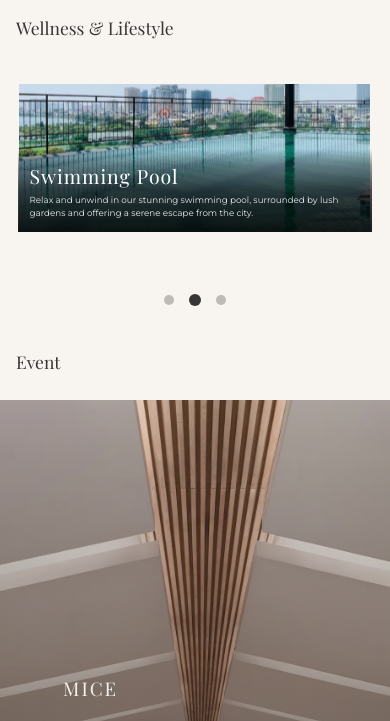
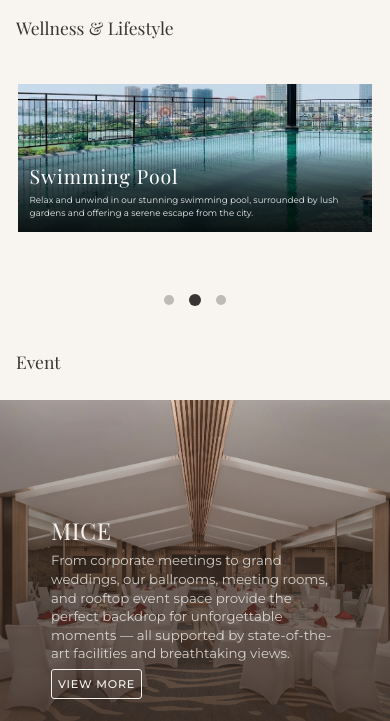
Before and after one commit to Trungtrau17/Dusit, a plain HTML site: page index.html in a window 390 px wide. Shown: the part 4123-4844 px from the top of the page. Drawn offline with nearby package versions, Linux system fonts and the light colour scheme; a web font is replaced by a local one.

Commit message:
Cập nhật gỡ debug

```diff
--- a/css/style.css
+++ b/css/style.css
@@ -2354,6 +2354,38 @@ h1, h2, h3, h4, h5 {
     display: block;
     margin: 0 auto ;
   }
+  .section .ev .heading {
+    font-size: clamp(1.25rem, 5vw, 1.75rem);
+    margin-left: var(--space-md);
+    margin-right: var(--space-md);
+  }
+
+  .ev .ev-img img {
+    height: clamp(250px, 50vh, 350px); /* ✅ Even shorter on small screens */
+  }
+
+  .ev .ev-img .overlay-text {
+    max-width: 80%; /* ✅ Almost full width */
+    width: 80%;
+    padding: var(--space-md); /* ✅ Even smaller padding */
+  }
+
+  .ev .ev-img .overlay-text h3 {
+    font-size: clamp(1.25rem, 6vw, 1.75rem);
+    margin-bottom: var(--space-sm);
+    letter-spacing: 0.5px;
+  }
+
+  .ev .ev-img .overlay-text p {
+    font-size: clamp(0.8rem, 4vw, 0.95rem);
+    line-height: 1.4;
+    margin-bottom: var(--space-sm);
+  }
+
+  .ev-img .overlay-text .collection-btn {
+    font-size: clamp(0.7rem, 3.5vw, 0.8rem);
+    padding: var(--space-xs) var(--space-sm);
+  }
   /* ✅ WELLNESS PAGE RESPONSIVE */
   .wellness-content .wellness-item {
     flex-direction: column;
@@ -2458,7 +2490,7 @@ h1, h2, h3, h4, h5 {
 
   .section-2 .we-items .item .image-container img {
     width: 100%;
-    max-width: clamp(18.75rem, 90vw, 32rem);
+    max-width: 100%;
   }
 
 /* ✅ CONTACT PAGE MAP */
```
